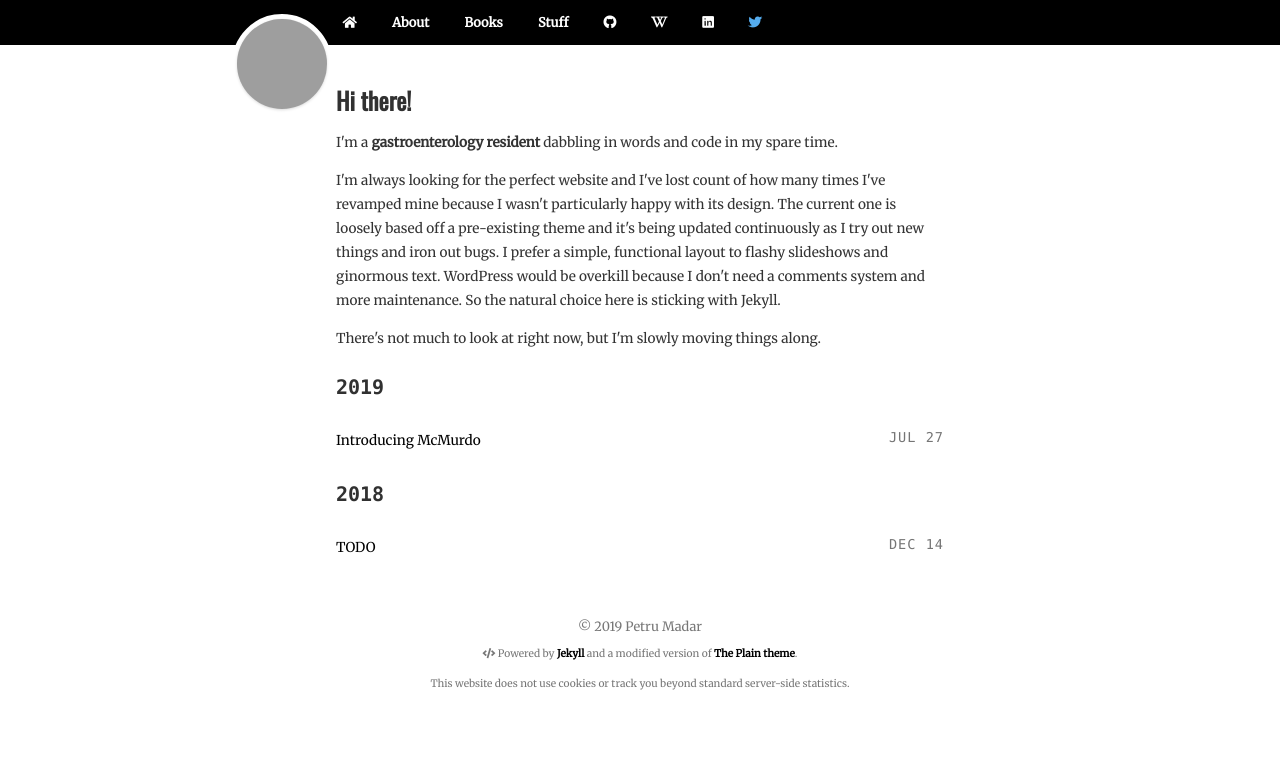
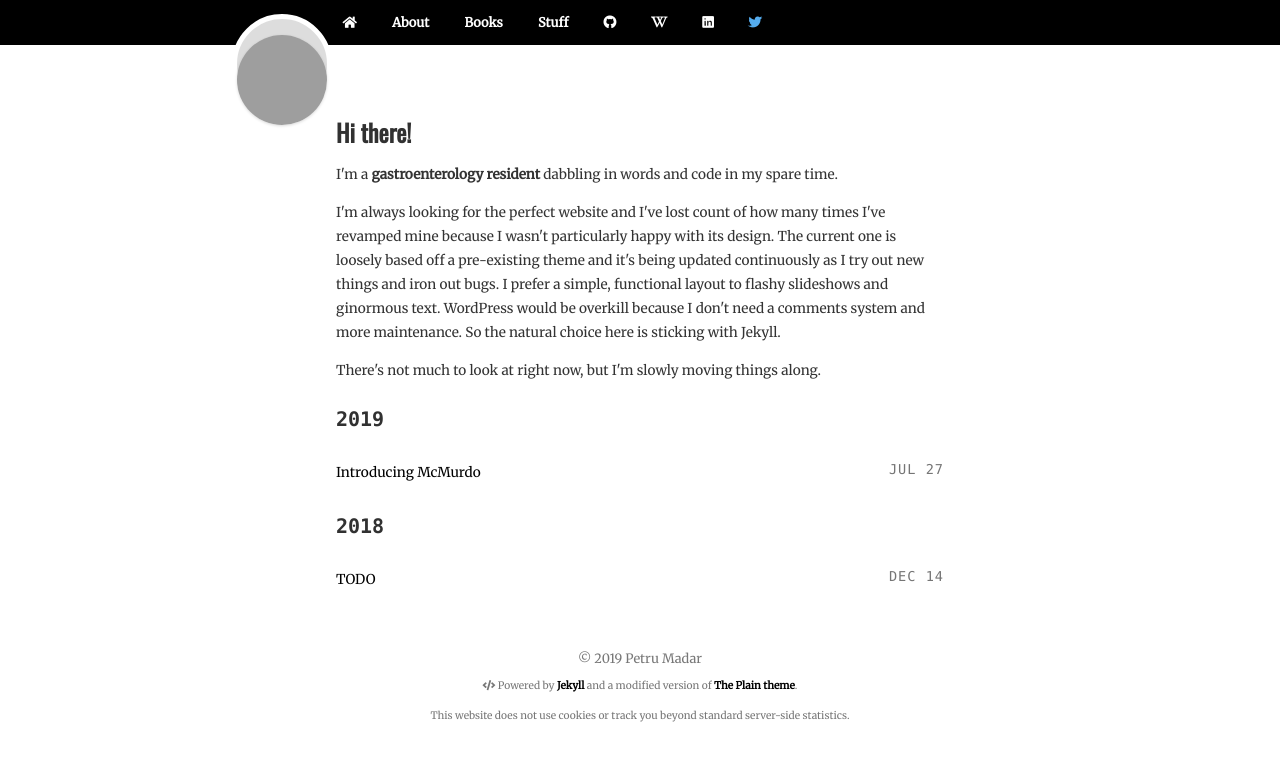
Before and after one commit to petru/prologue, a Jekyll site: the page built from index.html, in a window 1280 px wide. Shown: the top 761 px of the page. Built offline with Jekyll 4.4.1, drawn with Linux system fonts in a browser that asks for light colours; nearby versions of some CDN libraries; grey boxes are pictures that could not be loaded.

Commit message:
Add img margins

```diff
--- a/_sass/main.scss
+++ b/_sass/main.scss
@@ -53,6 +53,8 @@ h6 {
 }
 img {
   max-width: 100%;
+  margin-top: 1rem;
+  margin-bottom: 1rem;
 }
 a {
   color: inherit;
```
